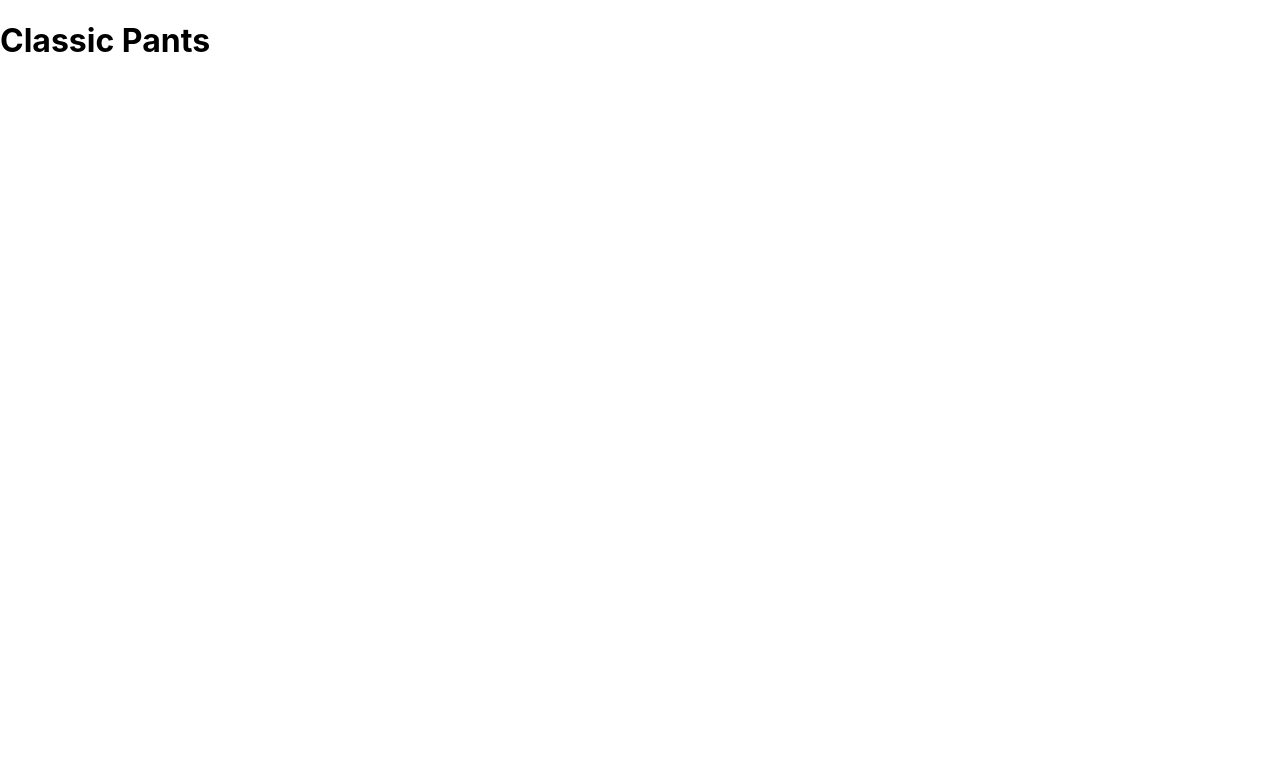
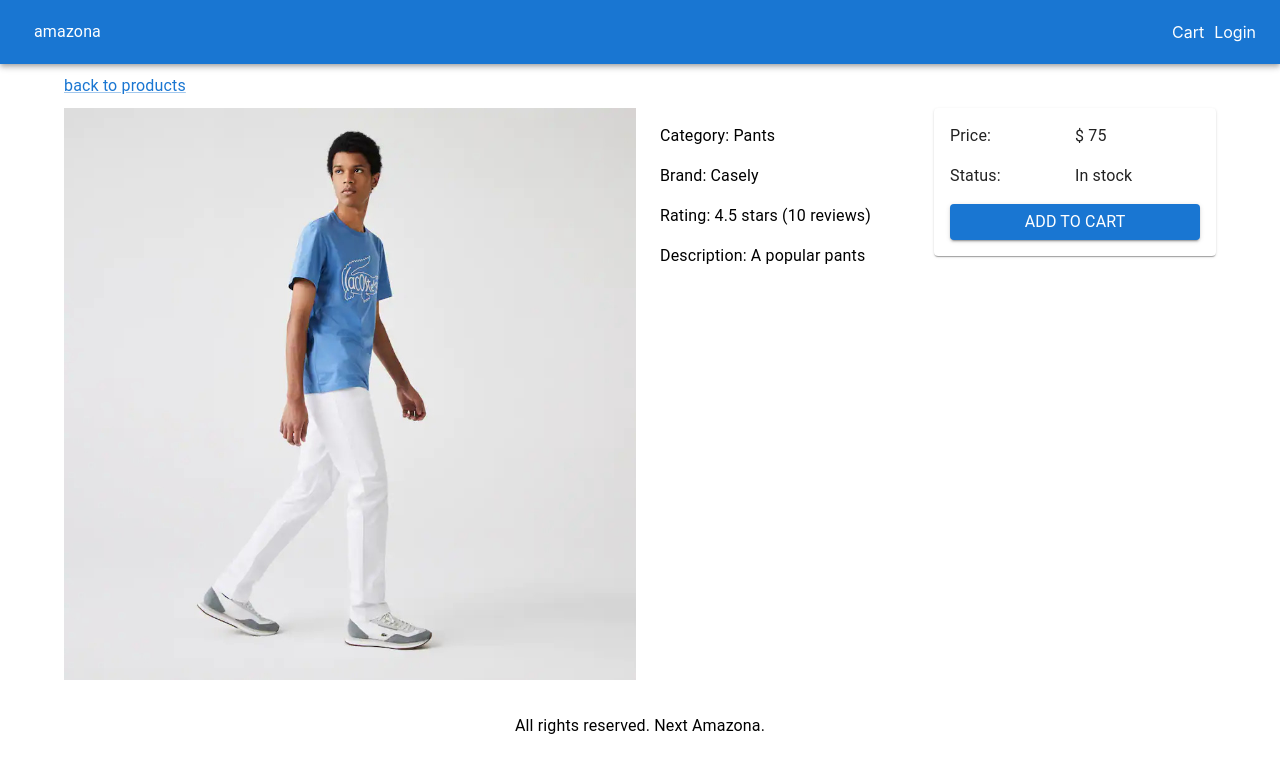
Before and after one commit to Yakushin103/next_test, a Next.js app: page /product/classic-pants in a window 1280 px wide. Shown: the top 772 px of the page. Built offline with nearby package versions, Linux system fonts and the light colour scheme.

Commit message:
Changed product page

```diff
--- a/components/Layout.js
+++ b/components/Layout.js
@@ -9,14 +9,14 @@ import Link from '@mui/material/Link'
 
 import { useStyles } from '../utils/styles'
 
-export default function Layout({ children }) {
+export default function Layout({ title, children }) {
   const classes = useStyles()
 
   return (
     <div>
       <Head>
         <title>
-          Next Amazona
+          {title ? `${title} - Next Amazona` : "Next Amazona"}
         </title>
       </Head>
 
--- a/pages/product/[slug].js
+++ b/pages/product/[slug].js
@@ -1,8 +1,20 @@
 import { useRouter } from 'next/router'
+import NextLink from 'next/link'
+import Image from 'next/image'
 
+import Link from '@mui/material/Link'
+import Grid from '@mui/material/Grid'
+import List from '@mui/material/List'
+import ListItem from '@mui/material/ListItem'
+import Typography from '@mui/material/Typography'
+import Button from '@mui/material/Button'
+import Card from '@mui/material/Card'
+import Layout from '../../components/Layout'
 import { data } from '../../utils/data'
+import { useStyles } from '../../utils/styles'
 
 export default function ProductScreen() {
+  const classes = useStyles()
   const router = useRouter()
   const { slug } = router.query
   const product = data.products.find(prod => prod.slug === slug)
@@ -12,8 +24,106 @@ export default function ProductScreen() {
   }
 
   return (
-    <div>
-      <h1> {product.name} </h1>
-    </div>
+    <Layout title={product.name}>
+      <div className={classes.section}>
+        <NextLink href="/" passHref>
+          <Link>
+            <Typography>
+              back to products
+            </Typography>
+          </Link>
+        </NextLink>
+      </div>
+
+      <Grid container spacing={1}>
+        <Grid item md={6} xs={12}>
+          <Image
+            src={product.image}
+            alt={product.name}
+            width={640}
+            height={640}
+            layout="responsive"
+          />
+        </Grid>
+
+        <Grid item md={3} xs={12}>
+          <List>
+            <ListItem>
+              <Typography>
+                Category: {product.category}
+              </Typography>
+            </ListItem>
+
+            <ListItem>
+              <Typography>
+                Brand: {product.brand}
+              </Typography>
+            </ListItem>
+
+            <ListItem>
+              <Typography>
+                Rating: {product.rating} stars ({product.numReviews} reviews)
+              </Typography>
+            </ListItem>
+
+            <ListItem>
+              <Typography>
+                Description: {product.description}
+              </Typography>
+            </ListItem>
+          </List>
+        </Grid>
+
+        <Grid item md={3} xs={12}>
+          <Card>
+            <List>
+              <ListItem>
+                <Grid container>
+                  <Grid item xs={6}>
+                    <Typography>
+                      Price:
+                    </Typography>
+                  </Grid>
+
+                  <Grid item xs={6}>
+                    <Typography>
+                      $ {product.price}
+                    </Typography>
+                  </Grid>
+                </Grid>
+              </ListItem>
+
+              <ListItem>
+                <Grid container>
+                  <Grid item xs={6}>
+                    <Typography>
+                      Status:
+                    </Typography>
+                  </Grid>
+
+                  <Grid item xs={6}>
+                    <Typography>
+                      {product.countInStock > 0 ? 'In stock' : 'unavailable now'}
+                    </Typography>
+                  </Grid>
+                </Grid>
+              </ListItem>
+
+              <ListItem>
+                <Button
+                  fullWidth
+                  variant="contained"
+                  // color="primery"
+                >
+                  <Typography>
+                    Add to cart
+                  </Typography>
+                </Button>
+              </ListItem>
+            </List>
+          </Card>
+        </Grid>
+      </Grid>
+    </Layout>
   )
 }
--- a/utils/styles.js
+++ b/utils/styles.js
@@ -20,5 +20,8 @@ export const useStyles = makeStyles({
   },
   footer: {
     textAlign: 'center'
+  },
+  section: {
+    margin: '10px 0'
   }
 })
```
